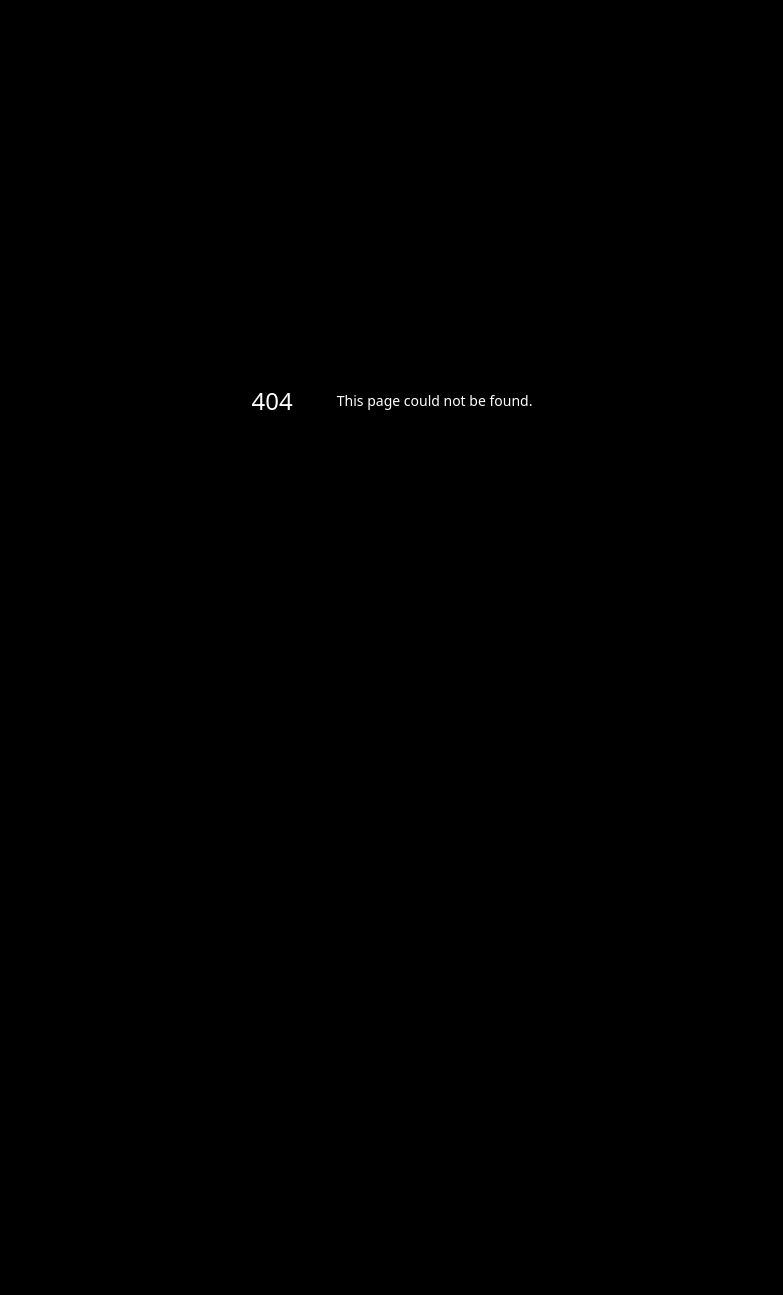
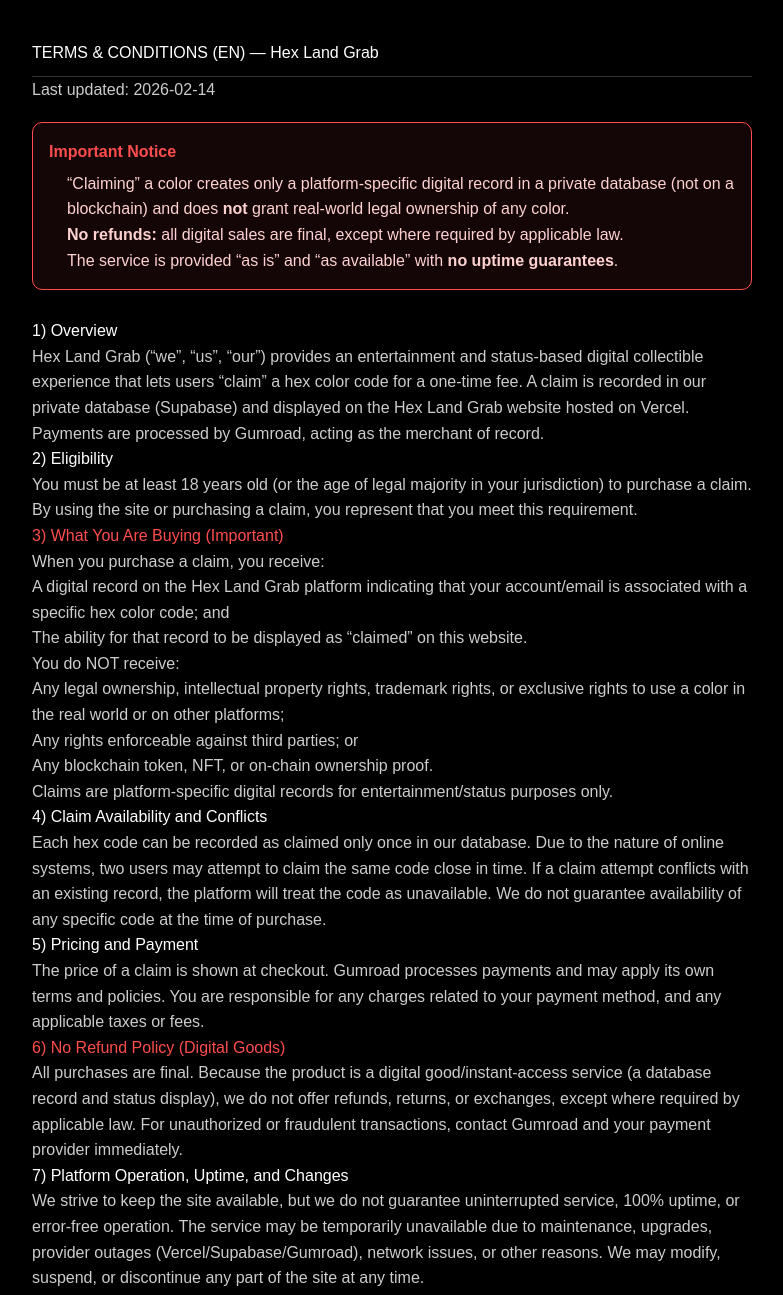
Before and after one commit to hex-land-grab/github-m7imdtit, a Next.js app: page /terms in a window 1280 px wide. Before the commit this address had no page. Shown: the top 1295 px of the page, without its empty margins (248-1031 px from the left). Before the commit the page ends 800 px from the top, so only its background shows below. Built offline with nearby package versions, Linux system fonts and the light colour scheme.

Commit message:
Create page.tsx

```diff
--- /dev/null
+++ b/app/terms/page.tsx
@@ -0,0 +1,166 @@
+import React from "react";
+
+export default function TermsPage() {
+  return (
+    <div
+      style={{
+        backgroundColor: "#000",
+        color: "#ccc",
+        padding: "40px",
+        fontFamily: "sans-serif",
+        lineHeight: "1.6",
+        maxWidth: "800px",
+        margin: "0 auto",
+      }}
+    >
+      <h1
+        style={{
+          color: "#fff",
+          borderBottom: "1px solid #333",
+          paddingBottom: "10px",
+        }}
+      >
+        TERMS & CONDITIONS (EN) — Hex Land Grab
+      </h1>
+      <p>Last updated: 2026-02-14</p>
+
+      {/* RED WARNING BOX */}
+      <div
+        style={{
+          marginTop: "20px",
+          padding: "16px",
+          border: "1px solid #ff4d4d",
+          backgroundColor: "rgba(255, 77, 77, 0.08)",
+          borderRadius: "10px",
+        }}
+      >
+        <div style={{ color: "#ff4d4d", fontWeight: 700, marginBottom: "6px" }}>
+          Important Notice
+        </div>
+        <ul style={{ margin: 0, paddingLeft: "18px", color: "#ffd1d1" }}>
+          <li>
+            “Claiming” a color creates only a platform-specific digital record in a private database (not on a blockchain)
+            and does <b>not</b> grant real-world legal ownership of any color.
+          </li>
+          <li>
+            <b>No refunds:</b> all digital sales are final, except where required by applicable law.
+          </li>
+          <li>
+            The service is provided “as is” and “as available” with <b>no uptime guarantees</b>.
+          </li>
+        </ul>
+      </div>
+
+      <h2 style={{ color: "#fff", marginTop: "28px" }}>1) Overview</h2>
+      <p>
+        Hex Land Grab (“we”, “us”, “our”) provides an entertainment and status-based digital collectible experience that lets
+        users “claim” a hex color code for a one-time fee. A claim is recorded in our private database (Supabase) and displayed
+        on the Hex Land Grab website hosted on Vercel. Payments are processed by Gumroad, acting as the merchant of record.
+      </p>
+
+      <h2 style={{ color: "#fff" }}>2) Eligibility</h2>
+      <p>
+        You must be at least 18 years old (or the age of legal majority in your jurisdiction) to purchase a claim. By using
+        the site or purchasing a claim, you represent that you meet this requirement.
+      </p>
+
+      <h2 style={{ color: "#ff4d4d" }}>3) What You Are Buying (Important)</h2>
+      <p>When you purchase a claim, you receive:</p>
+      <ul>
+        <li>
+          A digital record on the Hex Land Grab platform indicating that your account/email is associated with a specific hex
+          color code; and
+        </li>
+        <li>The ability for that record to be displayed as “claimed” on this website.</li>
+      </ul>
+      <p>You do NOT receive:</p>
+      <ul>
+        <li>
+          Any legal ownership, intellectual property rights, trademark rights, or exclusive rights to use a color in the real
+          world or on other platforms;
+        </li>
+        <li>Any rights enforceable against third parties; or</li>
+        <li>Any blockchain token, NFT, or on-chain ownership proof.</li>
+      </ul>
+      <p>Claims are platform-specific digital records for entertainment/status purposes only.</p>
+
+      <h2 style={{ color: "#fff" }}>4) Claim Availability and Conflicts</h2>
+      <p>
+        Each hex code can be recorded as claimed only once in our database. Due to the nature of online systems, two users may
+        attempt to claim the same code close in time. If a claim attempt conflicts with an existing record, the platform will
+        treat the code as unavailable. We do not guarantee availability of any specific code at the time of purchase.
+      </p>
+
+      <h2 style={{ color: "#fff" }}>5) Pricing and Payment</h2>
+      <p>
+        The price of a claim is shown at checkout. Gumroad processes payments and may apply its own terms and policies. You are
+        responsible for any charges related to your payment method, and any applicable taxes or fees.
+      </p>
+
+      <h2 style={{ color: "#ff4d4d" }}>6) No Refund Policy (Digital Goods)</h2>
+      <p>
+        All purchases are final. Because the product is a digital good/instant-access service (a database record and status
+        display), we do not offer refunds, returns, or exchanges, except where required by applicable law. For unauthorized or
+        fraudulent transactions, contact Gumroad and your payment provider immediately.
+      </p>
+
+      <h2 style={{ color: "#fff" }}>7) Platform Operation, Uptime, and Changes</h2>
+      <p>
+        We strive to keep the site available, but we do not guarantee uninterrupted service, 100% uptime, or error-free
+        operation. The service may be temporarily unavailable due to maintenance, upgrades, provider outages
+        (Vercel/Supabase/Gumroad), network issues, or other reasons. We may modify, suspend, or discontinue any part of the site
+        at any time.
+      </p>
+
+      <h2 style={{ color: "#fff" }}>8) User Content and Display Name</h2>
+      <p>
+        You are responsible for the accuracy and appropriateness of any submitted information. We may remove or modify
+        displayed names or records that contain offensive, unlawful, or misleading content, at our discretion.
+      </p>
+
+      <h2 style={{ color: "#fff" }}>9) Acceptable Use</h2>
+      <p>
+        You agree not to attempt to exploit or disrupt the website, submit false data, impersonate others, or use automated
+        methods to overload the service.
+      </p>
+
+      <h2 style={{ color: "#fff" }}>10) Intellectual Property</h2>
+      <p>
+        The website, branding, and design are owned by us or licensed to us. Purchasing a claim does not grant you any
+        ownership of our intellectual property.
+      </p>
+
+      <h2 style={{ color: "#fff" }}>11) Limitation of Liability</h2>
+      <p>
+        To the maximum extent permitted by law, we provide the service “as is” and “as available” without warranties of any
+        kind. We are not liable for any indirect, incidental, special, consequential, or punitive damages. Our total liability
+        for any claim related to the service or your purchase will not exceed the amount you paid for the specific claim giving
+        rise to the claim.
+      </p>
+
+      <h2 style={{ color: "#fff" }}>12) Indemnity</h2>
+      <p>
+        You agree to defend, indemnify, and hold us harmless from any claims arising from your misuse of the service or
+        violation of these terms.
+      </p>
+
+      <h2 style={{ color: "#fff" }}>13) Governing Law</h2>
+      <p>
+        These terms are governed by the laws applicable to the operator’s place of establishment, without regard to
+        conflict-of-law rules. If you are a consumer, mandatory consumer protections in your country may also apply.
+      </p>
+
+      <h2 style={{ color: "#fff" }}>14) Contact</h2>
+      <p>
+        For support questions related to payment or receipts, please contact Gumroad first. For platform questions, contact the
+        site operator via the provided contact method.
+      </p>
+
+      <div style={{ marginTop: "40px", borderTop: "1px solid #333", paddingTop: "20px" }}>
+        <a href="/" style={{ color: "#fff", textDecoration: "underline" }}>
+          ← Back to Home / Vissza a főoldalra
+        </a>
+      </div>
+    </div>
+  );
+}
```
